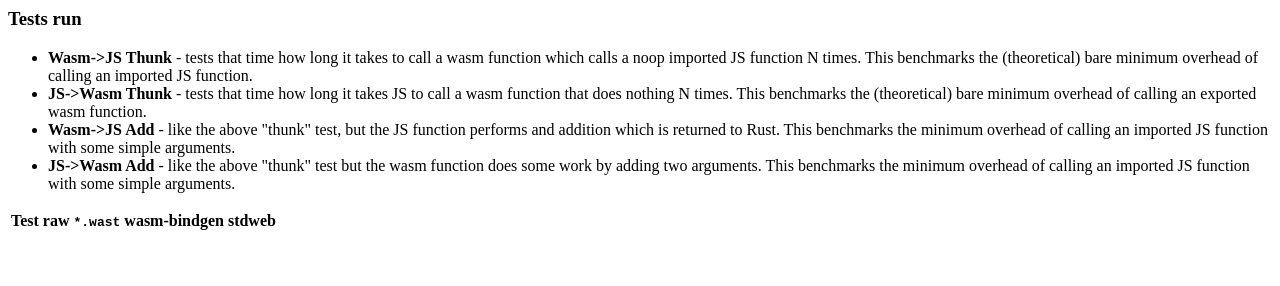
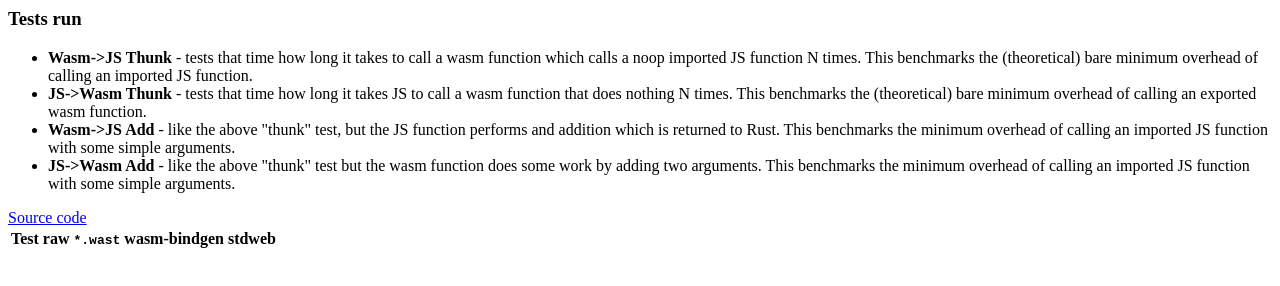
Before and after one commit to alexcrichton/rust-wasm-benchmark, a plain HTML site: page docs/index.html in a window 1280 px wide. Drawn offline with Linux system fonts and the light colour scheme; no server answers.

Commit message:
Update with some links

```diff
--- a/docs/index.html
+++ b/docs/index.html
@@ -133,6 +133,7 @@
       </li>
       </li>
     </ul>
+    <a href='https://github.com/alexcrichton/rust-wasm-benchmark'>Source code</a>
     <table id='table'>
       <tr>
         <td><strong>Test</strong></td>
```
Also changed, not shown: index.html (+1 -0 lines), 1 other file.
